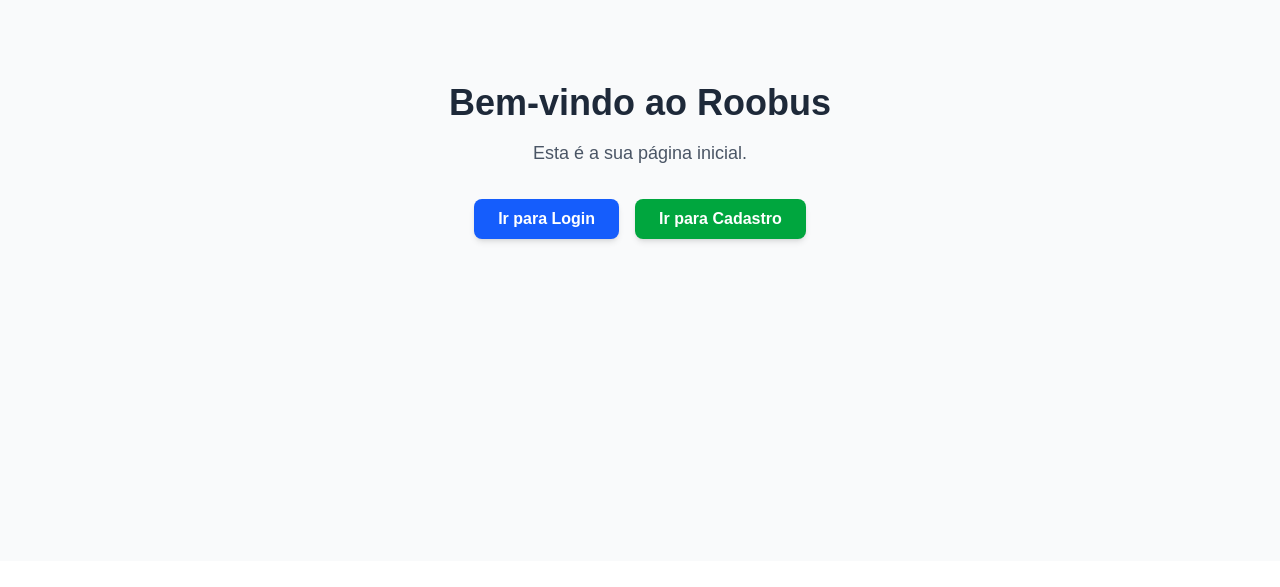
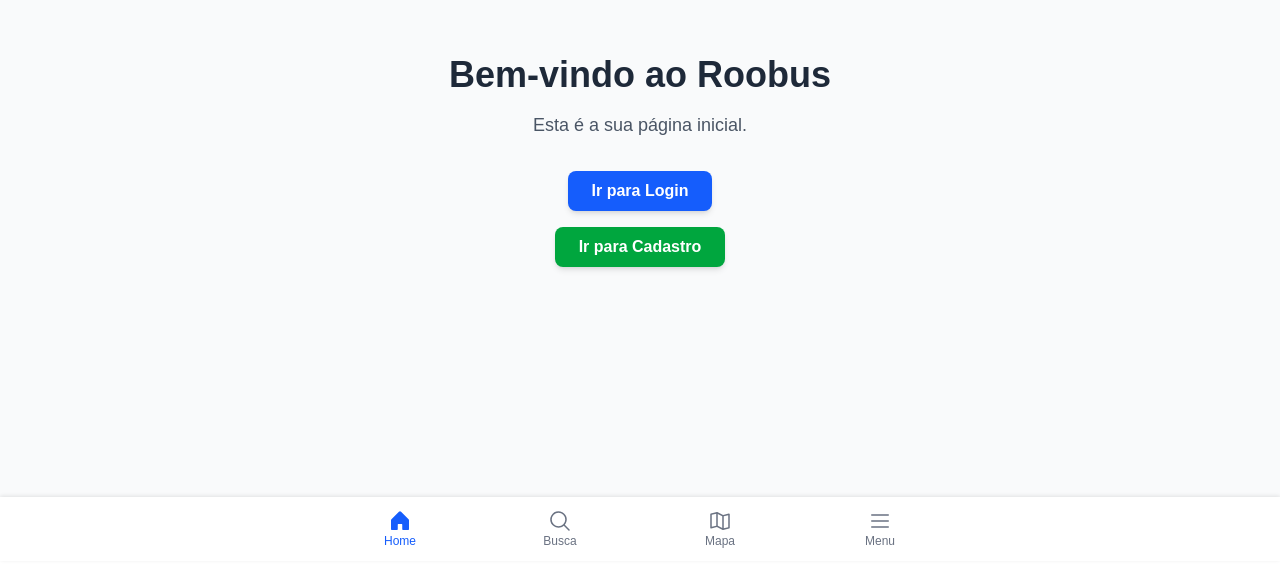
Before and after one commit to IDaniloSousa/roobus, a Next.js app: page / in a window 1280 px wide. Shown: the part 239-826 px from the top of the page. Before the commit the page ends 800 px from the top, so only its background shows below. Built offline with nearby package versions, Linux system fonts and the light colour scheme.

Commit message:
Criação de todas as telas principais e do NAVBAR para navegar entre elas V01

```diff
--- a/package.json
+++ b/package.json
@@ -9,11 +9,13 @@
     "lint": "next lint"
   },
   "dependencies": {
+    "@phosphor-icons/react": "^2.1.10",
     "@prisma/client": "^6.10.1",
     "mongodb": "^6.17.0",
     "next": "15.3.4",
     "react": "^19.0.0",
-    "react-dom": "^19.0.0"
+    "react-dom": "^19.0.0",
+    "react-icons": "^5.5.0"
   },
   "devDependencies": {
     "@eslint/eslintrc": "^3",
--- /dev/null
+++ b/src/app/(main)/busca/page.tsx
@@ -0,0 +1,16 @@
+// src/app/busca/page.tsx
+
+export default function BuscaPage() {
+  return (
+    <main className="flex min-h-screen flex-col items-center justify-center p-24 bg-gray-50">
+      <div className="text-center">
+        <h1 className="text-4xl font-bold text-gray-800">
+          Página de Busca
+        </h1>
+        <p className="text-lg text-gray-600 mt-4">
+          (Conteúdo da busca será implementado aqui)
+        </p>
+      </div>
+    </main>
+  );
+}
--- /dev/null
+++ b/src/app/(main)/layout.tsx
@@ -0,0 +1,20 @@
+// src/app/(main)/layout.tsx
+import Navbar from '@/components/Navbar';
+
+export default function MainLayout({
+  children,
+}: {
+  children: React.ReactNode;
+}) {
+  return (
+    // O div extra com padding-bottom garante que o conteúdo da página
+    // não seja coberto pela Navbar fixa. `pb-20` é uma boa base.
+    <div className="pb-20">
+      {/* '{children}' é onde o conteúdo da sua página (page.tsx) será renderizado */}
+      <main>{children}</main>
+
+      {/* A Navbar é renderizada aqui, fora do conteúdo principal da página */}
+      <Navbar />
+    </div>
+  );
+}
--- /dev/null
+++ b/src/app/(main)/mapa/page.tsx
@@ -0,0 +1,16 @@
+// src/app/mapa/page.tsx
+
+export default function MapaPage() {
+  return (
+    <main className="flex min-h-screen flex-col items-center justify-center p-24 bg-gray-50">
+      <div className="text-center">
+        <h1 className="text-4xl font-bold text-gray-800">
+          Página do Mapa
+        </h1>
+        <p className="text-lg text-gray-600 mt-4">
+          (O mapa interativo será implementado aqui)
+        </p>
+      </div>
+    </main>
+  );
+}
--- /dev/null
+++ b/src/app/(main)/menu/page.tsx
@@ -0,0 +1,16 @@
+// src/app/menu/page.tsx
+
+export default function MenuPage() {
+  return (
+    <main className="flex min-h-screen flex-col items-center justify-center p-24 bg-gray-50">
+      <div className="text-center">
+        <h1 className="text-4xl font-bold text-gray-800">
+          Página de Menu
+        </h1>
+        <p className="text-lg text-gray-600 mt-4">
+          (As opções de menu do usuário serão implementadas aqui)
+        </p>
+      </div>
+    </main>
+  );
+}
--- /dev/null
+++ b/src/app/(main)/page.tsx
@@ -0,0 +1,34 @@
+// src/app/page.tsx
+
+import Link from 'next/link';
+
+export default function HomePage() {
+  return (
+    <main className="flex min-h-screen flex-col items-center justify-center p-24 bg-gray-50">
+      <div className="text-center">
+        <h1 className="text-4xl font-bold text-gray-800 mb-4">
+          Bem-vindo ao Roobus
+        </h1>
+        <p className="text-lg text-gray-600 mb-8">
+          Esta é a sua página inicial.
+        </p>
+        <div className="flex flex-col items-center gap-4">
+          <Link
+            href="/login"
+            className="px-6 py-2 bg-blue-600 text-white font-semibold rounded-lg shadow-md hover:bg-blue-700 transition-colors"
+          >
+            Ir para Login
+          </Link>
+
+          <Link
+            href="/cadastro"
+            className="px-6 py-2 bg-green-600 text-white font-semibold rounded-lg shadow-md hover:bg-green-700 transition-colors"
+          >
+            Ir para Cadastro
+          </Link>
+        </div>
+
+      </div>
+    </main>
+  );
+}
--- a/src/app/page.tsx
+++ /dev/null
@@ -1,26 +0,0 @@
-// src/app/page.tsx
-
-import Link from 'next/link';
-
-export default function HomePage() {
-  return (
-    <main className="flex min-h-screen flex-col items-center justify-center p-24 bg-gray-50">
-      <div className="text-center">
-        <h1 className="text-4xl font-bold text-gray-800 mb-4">
-          Bem-vindo ao Roobus
-        </h1>
-        <p className="text-lg text-gray-600 mb-8">
-          Esta é a sua página inicial.
-        </p>
-        <div className="flex justify-center gap-4">
-            <Link href="/login" className="px-6 py-2 bg-blue-600 text-white font-semibold rounded-lg shadow-md hover:bg-blue-700 transition-colors">
-                Ir para Login
-            </Link>
-            <Link href="/cadastro" className="px-6 py-2 bg-green-600 text-white font-semibold rounded-lg shadow-md hover:bg-green-700 transition-colors">
-                Ir para Cadastro
-            </Link>
-        </div>
-      </div>
-    </main>
-  );
-}
--- /dev/null
+++ b/src/components/Navbar.tsx
@@ -0,0 +1,45 @@
+// src/components/Navbar.tsx
+'use client'; // Este componente precisa ser um Client Component para usar hooks
+
+import Link from 'next/link';
+import { usePathname } from 'next/navigation'; // Hook para saber a rota atual
+import { House, MagnifyingGlass, MapTrifold, List } from '@phosphor-icons/react'; // Ícones excelentes e leves
+
+// Definindo a estrutura de um item da navegação
+const navItems = [
+  { href: '/', label: 'Home', icon: House },
+  { href: '/busca', label: 'Busca', icon: MagnifyingGlass },
+  { href: '/mapa', label: 'Mapa', icon: MapTrifold },
+  { href: '/menu', label: 'Menu', icon: List },
+];
+
+export default function Navbar() {
+  const pathname = usePathname(); // Pega a URL atual (ex: "/busca")
+
+  return (
+    // A tag <nav> é semanticamente correta para navegação.
+    // As classes abaixo criam uma barra fixa na parte inferior da tela, ideal para mobile.
+    <nav className="fixed bottom-0 left-0 right-0 bg-white shadow-[0_-1px_4px_rgba(0,0,0,0.1)]">
+      <div className="flex justify-around max-w-screen-sm mx-auto">
+        {navItems.map((item) => {
+          const isActive = pathname === item.href;
+          const Icon = item.icon;
+
+          return (
+            <Link key={item.href} href={item.href}
+              // Lógica de Estilo:
+              // - Se o link estiver ativo (isActive), a cor do texto será 'text-blue-600'.
+              // - Caso contrário, será 'text-gray-500'.
+              className={`flex flex-col items-center justify-center w-full py-3 transition-colors duration-200 ${
+                isActive ? 'text-blue-600' : 'text-gray-500 hover:text-blue-500'
+              }`}
+            >
+              <Icon size={24} weight={isActive ? 'fill' : 'regular'} />
+              <span className="text-xs font-medium">{item.label}</span>
+            </Link>
+          );
+        })}
+      </div>
+    </nav>
+  );
+}
```
Also changed, not shown: 1 other file (tests, documents, lock files or other folders).
